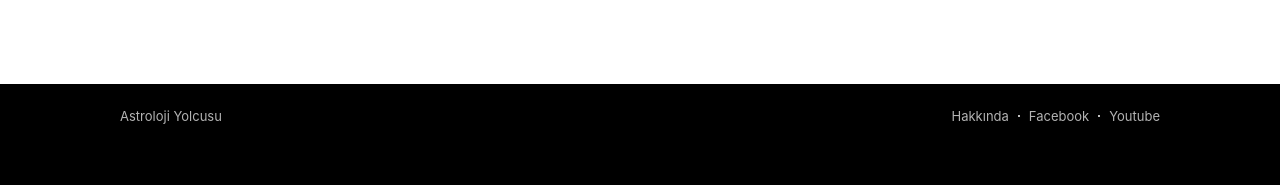
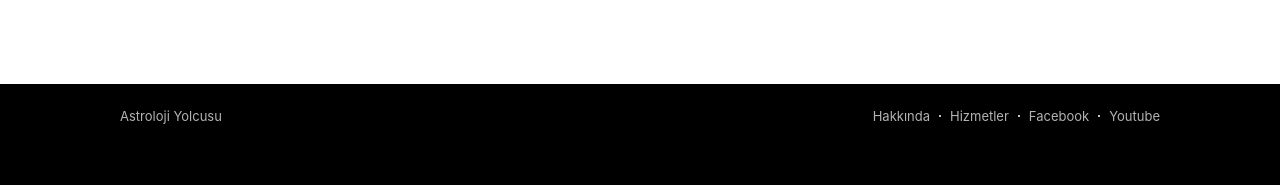
Before and after one commit to astrylcs/astrylcs.github.io, a Jekyll site: the page built from _posts/2000-01-01-about.md, in a window 1280 px wide. Shown: the part 2039-2224 px from the top of the page. Built offline with Jekyll 4.4.1, drawn with Linux system fonts in a browser that asks for light colours.

Commit message:
Update default.html

```diff
--- a/_layouts/default.html
+++ b/_layouts/default.html
@@ -25,6 +25,7 @@
                         {% else %}
                             <ul class="nav" role="menu">
                                 <li role="menuitem"><a href="/about">{{ site.str_about }}</a></li>
+                                <li role="menuitem"><a href="/hizmetler">{{ site.str_services }}</a></li>
                             </ul>
                         {% endif %}
                     </div>
@@ -181,6 +182,7 @@
                 <section class="copyright"><a href="{{ site.url }}">{{ site.title }}</a></section>
                 <nav class="site-footer-nav">
                     <a href="/about">{{ site.str_about }}</a>
+                    <a href="/hizmetler">{{ site.str_services }}</a>
                     <a href="{{ site.facebook_page }}" target="_blank" rel="noopener">Facebook</a>
                     <a href="{{ site.youtube_page }}" target="_blank" rel="noopener">Youtube</a>
                 </nav>
```
